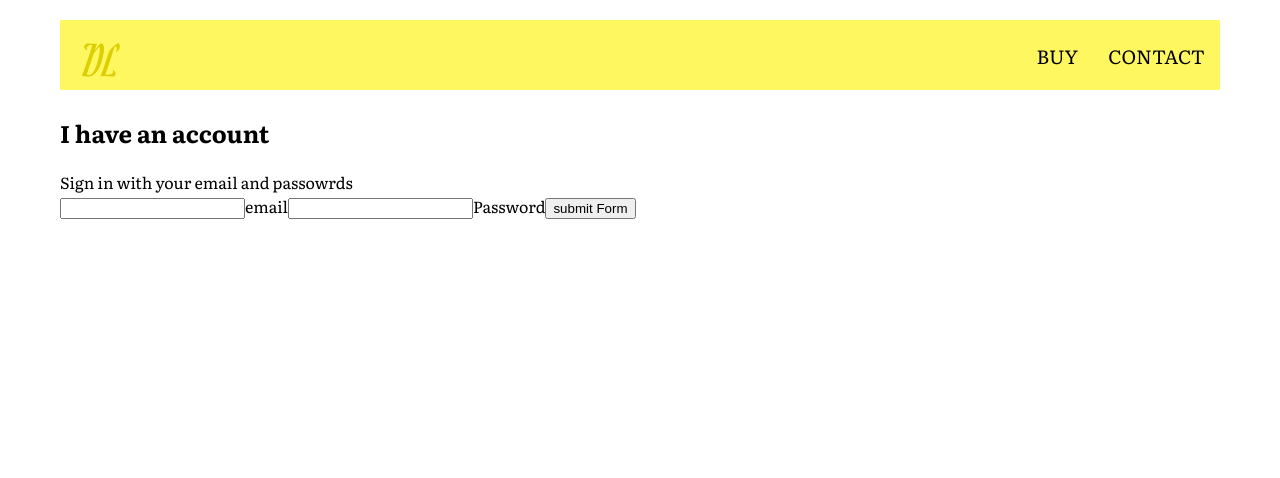
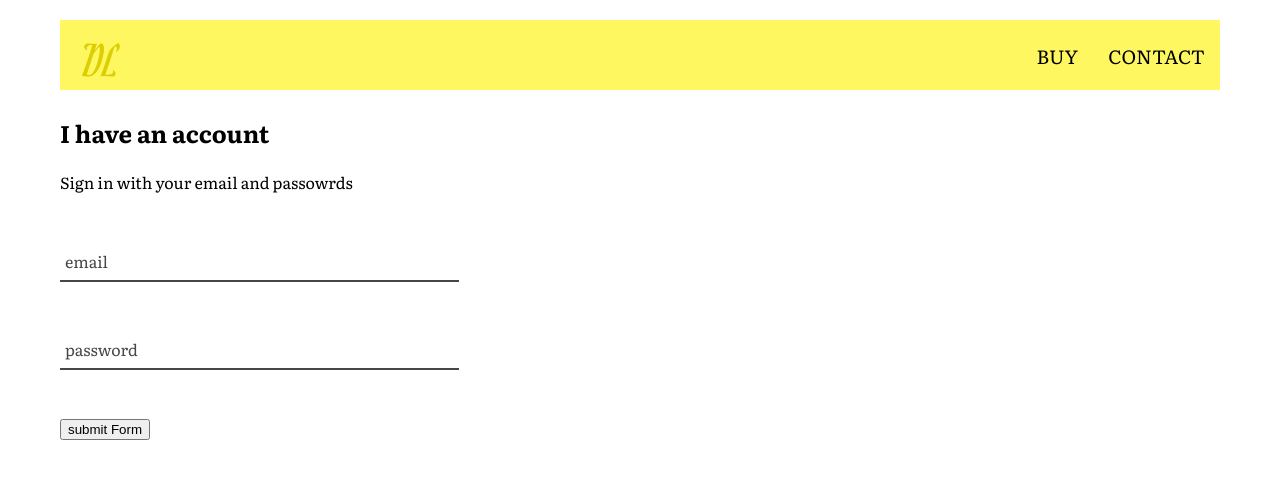
Before and after one commit to cluu79/betterBB, a React (Create React App) app: page /signin in a window 1280 px wide. Shown: the top 478 px of the page. Built offline with nearby package versions, Linux system fonts and the light colour scheme.

Commit message:
finished styling hte sign in page

```diff
--- /dev/null
+++ b/src/componenets/form-input.component/form-input.component.jsx
@@ -0,0 +1,20 @@
+import React from 'react';
+import './form-input.styles.scss'
+
+const FormInput = ({ handleChange, label, ...otherProps }) => (
+  <div className="group">
+    <input type="text" className="form-input" onChange={handleChange}{...otherProps} />
+
+    {label ? (
+      <label className={`${
+        otherProps.value.length ? 'shrink' : ''
+        } form-input-label`}
+      >
+        {label}
+        </label>
+    ): null}
+  </div>
+)
+
+
+export default FormInput;
--- /dev/null
+++ b/src/componenets/form-input.component/form-input.styles.scss
@@ -0,0 +1,56 @@
+$sub-color:#fff760;
+$main-color:#474747;
+
+@mixin shrinkLabel {
+  top: -14px;
+  font-size: 12px;
+  color: $main-color;
+
+}
+
+.group{
+  position: relative;
+  margin: 45px 0;
+
+  .form-input{
+    background: none;
+    background: #fff;
+    color: $main-color;
+    font-size: 18px;
+    padding: 10px 10px 10px 5px;
+    display: block;
+    width: 100%;
+    border: none;
+    border-radius: 0;
+    border-bottom: 2px solid #474747;
+    margin: 25px 0;
+
+    &:focus{
+      outline:none;
+    }
+    &:focus ~ .form-input-label{
+      @include shrinkLabel();
+    }
+  }
+
+  input[type='password']{
+    letter-spacing: 0.3em;
+
+  }
+
+  .form-input-label{
+    color: $main-color;
+    font-size: 16px;
+    font-weight: normal;
+    position: absolute;
+    pointer-events: none;
+    left: 5px;
+    top: 10px;
+    transition: 300ms ease all;
+
+    &.shrink{
+      @include shrinkLabel();
+    }
+
+  }
+}
--- a/src/componenets/sign-in/sign-in.component.jsx
+++ b/src/componenets/sign-in/sign-in.component.jsx
@@ -1,5 +1,6 @@
 import React from 'react';
 import './sign-in.styles.scss'
+import FormInput from '../form-input.component/form-input.component'
 
 
 class SignIn extends React.Component{
@@ -30,20 +31,25 @@
         <span>Sign in with your email and passowrds</span>
 
         <form onSubmit={this.handleSubmit}>
-          <input name='email'
+          <FormInput
+            name='email'
             value={this.state.email}
             type='email'
-            onChange={this.handleChange}
+            label="email"
+            handleChange={this.handleChange}
             required />
 
-          <label>email</label>
 
-          <input name='password'
+
+          <FormInput
+            name='password'
             value={this.state.password}
             type='password'
+            handleChange={this.handleChange}
+            label='password'
             required />
 
-          <label htmlFor=''>Password</label>
+
 
           <input type="submit" value="submit Form"/>
         </form>
--- a/src/componenets/sign-in/sign-in.styles.scss
+++ b/src/componenets/sign-in/sign-in.styles.scss
@@ -0,0 +1,3 @@
+.sign-in{
+  width: 30vw;
+}
```
